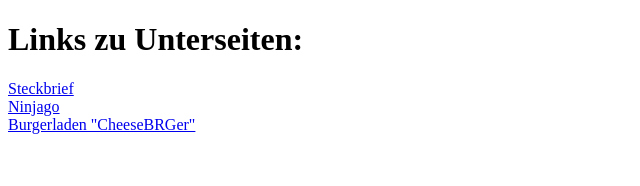
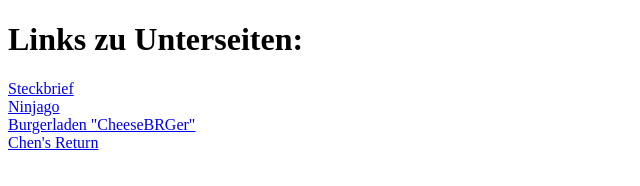
Before and after one commit to frosensteiner/frosensteiner.github.io, a plain HTML site: page index.html in a window 1280 px wide. Shown: the whole page, without its empty margins (0-640 px from the left). Drawn offline with Linux system fonts and the light colour scheme.

Commit message:
Update index.html

```diff
--- a/index.html
+++ b/index.html
@@ -11,5 +11,7 @@
 <a href="Ninjago.html">Ninjago</a>
 <br>
 <a href="Burger.html">Burgerladen "CheeseBRGer"</a>
+<br>
+<a href="https://kids.lego.com/de-de/arcade/ninjago/chens-return-c471618a72688352875c53cc0d66a47e">Chen's Return</a>
 </body>
 </html>
```
